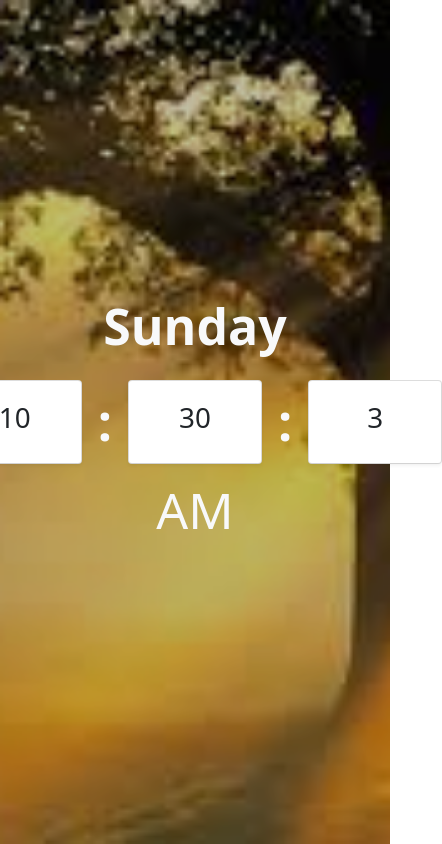
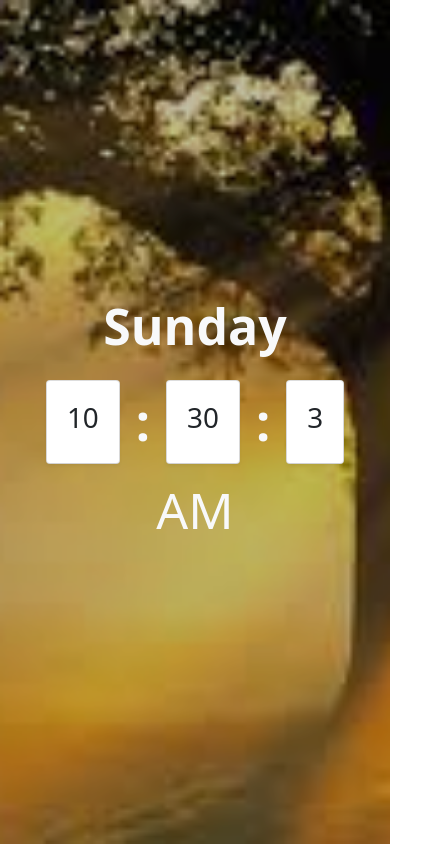
Before and after one commit to myominhtoo/js_digital_watch, a plain HTML site: page index.html in a window 390 px wide. Shown: the whole page, 442 px wide, since content can reach past the window. Drawn offline with nearby package versions, Linux system fonts and the light colour scheme.

Commit message:
resize medias

```diff
--- a/index.html
+++ b/index.html
@@ -16,7 +16,6 @@
     body{
         width:100%;
         height:100vh;
-
         position:relative;
     }
 
@@ -30,7 +29,7 @@
         background-repeat: no-repeat;
         background-size: cover;
 
-        position:relative;
+        position:fixed;
     }
 
     .layer{
@@ -56,6 +55,17 @@
         font-weight: bold;
         align-items: center;
     }
+
+    @media (max-width:500px){
+        #day,#period{
+            font-size:30px;
+        }
+
+        #hour,#minute,#second{
+            max-width:80px;
+            padding:0;
+        }
+    }
 </style>
 <body>
 
@@ -68,19 +78,19 @@
             <main class="main">
                 <div class="card">
                     <div class="card-body text-center shadow-sm">
-                        <h1 class="h1 p-1" style="min-width: 100px;" id="hour">00</h1>
+                        <h1 class="h1 p-1" style="max-width: 100px;" id="hour">00</h1>
                     </div>
                 </div>
                 <span class="text-light">:</span>
                 <div class="card">
                     <div class="card-body text-center shadow-sm">
-                        <h1 class="h1 p-1" style="min-width: 100px;" id="minute">00</h1>
+                        <h1 class="h1 p-1" style="max-width: 100px;" id="minute">00</h1>
                     </div>
                 </div>
                 <span class="text-light">:</span>
                 <div class="card">
                     <div class="card-body text-center shadow-sm">
-                        <h1 class="h1 p-1" style="min-width: 100px;" id="second">00</h1>
+                        <h1 class="h1 p-1" style="max-width: 100px;" id="second">00</h1>
                     </div>
                 </div>
             </main>
```
